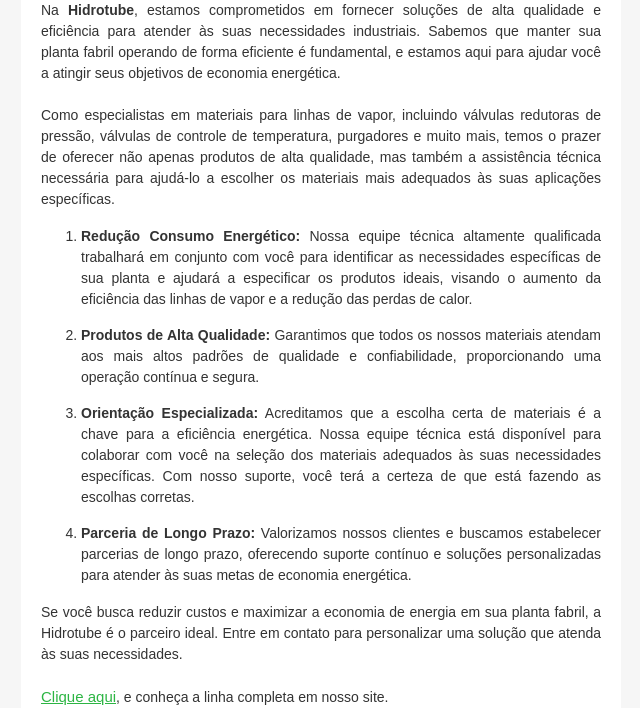
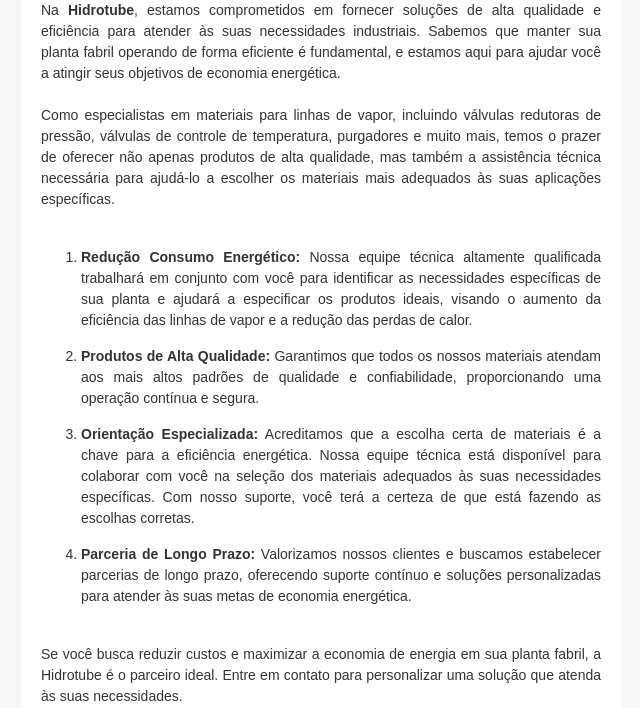
Before and after one commit to caiquevendemiatti/email_sender, a Django app: template templates/linha_vapor.html in a window 1280 px wide. Shown: the part 241-949 px from the top of the page, without its empty margins (319-959 px from the left). Run offline with Django 4.2, Linux system fonts and the light colour scheme; the template is opened without the code that fills it, so the values that code supplies are empty.

Commit message:
Adjusts on e-mail Linha Vapor

```diff
--- a/templates/linha_vapor.html
+++ b/templates/linha_vapor.html
@@ -122,15 +122,18 @@ td .es-button-border-1677094505774:hover {
                       <td align="left" style="padding:0;Margin:0">
                           <p style="Margin:0;-webkit-text-size-adjust:none;-ms-text-size-adjust:none;mso-line-height-rule:exactly;font-family:arial, 'helvetica neue', helvetica, sans-serif;line-height:21px;color:#333333;font-size:14px"><br></p><p style="Margin:0;-webkit-text-size-adjust:none;-ms-text-size-adjust:none;mso-line-height-rule:exactly;font-family:arial, 'helvetica neue', helvetica, sans-serif;line-height:21px;color:#333333;font-size:14px;text-align:justify">Na <strong>Hidrotube</strong>, estamos comprometidos em fornecer soluções de alta qualidade e eficiência para atender às suas necessidades industriais. Sabemos que manter sua planta fabril operando de forma eficiente é fundamental, e estamos aqui para ajudar você a atingir seus objetivos de economia energética.</p>
                           <p style="Margin:0;-webkit-text-size-adjust:none;-ms-text-size-adjust:none;mso-line-height-rule:exactly;font-family:arial, 'helvetica neue', helvetica, sans-serif;line-height:21px;color:#333333;font-size:14px;text-align:justify"><br></p><p style="Margin:0;-webkit-text-size-adjust:none;-ms-text-size-adjust:none;mso-line-height-rule:exactly;font-family:arial, 'helvetica neue', helvetica, sans-serif;line-height:21px;color:#333333;font-size:14px;text-align:justify">Como especialistas em materiais para linhas de vapor, incluindo válvulas redutoras de pressão, válvulas de controle de temperatura, purgadores e muito mais, temos o prazer de oferecer não apenas produtos de alta qualidade, mas também a assistência técnica necessária para ajudá-lo a escolher os materiais mais adequados às suas aplicações específicas.</p>
-                       <ol>
+                          <p style="Margin:0;-webkit-text-size-adjust:none;-ms-text-size-adjust:none;mso-line-height-rule:exactly;font-family:arial, 'helvetica neue', helvetica, sans-serif;line-height:21px;color:#333333;font-size:14px;text-align:justify"><br></p>
+                          <ol>
                         <li style="-webkit-text-size-adjust:none;-ms-text-size-adjust:none;mso-line-height-rule:exactly;font-family:arial, 'helvetica neue', helvetica, sans-serif;line-height:21px;Margin-bottom:15px;margin-left:0;color:#333333;font-size:14px;text-align:justify"><p style="Margin:0;-webkit-text-size-adjust:none;-ms-text-size-adjust:none;mso-line-height-rule:exactly;font-family:arial, 'helvetica neue', helvetica, sans-serif;line-height:21px;color:#333333;font-size:14px"><strong>Redução Consumo Energético:</strong> Nossa equipe técnica altamente qualificada trabalhará em conjunto com você para identificar as necessidades específicas de sua planta e ajudará a especificar os produtos ideais, visando o aumento da eficiência das linhas de vapor e a redução das perdas de calor.</p></li>
                         <li style="-webkit-text-size-adjust:none;-ms-text-size-adjust:none;mso-line-height-rule:exactly;font-family:arial, 'helvetica neue', helvetica, sans-serif;line-height:21px;Margin-bottom:15px;margin-left:0;color:#333333;font-size:14px;text-align:justify"><p style="Margin:0;-webkit-text-size-adjust:none;-ms-text-size-adjust:none;mso-line-height-rule:exactly;font-family:arial, 'helvetica neue', helvetica, sans-serif;line-height:21px;color:#333333;font-size:14px"><strong>Produtos de Alta Qualidade:</strong> Garantimos que todos os nossos materiais atendam aos mais altos padrões de qualidade e confiabilidade, proporcionando uma operação contínua e segura.</p></li>
                         <li style="-webkit-text-size-adjust:none;-ms-text-size-adjust:none;mso-line-height-rule:exactly;font-family:arial, 'helvetica neue', helvetica, sans-serif;line-height:21px;Margin-bottom:15px;margin-left:0;color:#333333;font-size:14px;text-align:justify"><p style="Margin:0;-webkit-text-size-adjust:none;-ms-text-size-adjust:none;mso-line-height-rule:exactly;font-family:arial, 'helvetica neue', helvetica, sans-serif;line-height:21px;color:#333333;font-size:14px"><strong>Orientação Especializada:</strong> Acreditamos que a escolha certa de materiais é a chave para a eficiência energética. Nossa equipe técnica está disponível para colaborar com você na seleção dos materiais adequados às suas necessidades específicas. Com nosso suporte, você terá a certeza de que está fazendo as escolhas corretas.</p></li>
                         <li style="-webkit-text-size-adjust:none;-ms-text-size-adjust:none;mso-line-height-rule:exactly;font-family:arial, 'helvetica neue', helvetica, sans-serif;line-height:21px;Margin-bottom:15px;margin-left:0;color:#333333;font-size:14px;text-align:justify"><p style="Margin:0;-webkit-text-size-adjust:none;-ms-text-size-adjust:none;mso-line-height-rule:exactly;font-family:arial, 'helvetica neue', helvetica, sans-serif;line-height:21px;color:#333333;font-size:14px"><strong>Parceria de Longo Prazo:</strong> Valorizamos nossos clientes e buscamos estabelecer parcerias de longo prazo, oferecendo suporte contínuo e soluções personalizadas para atender às suas metas de economia energética.</p></li>
                        </ol>
+                          <p style="Margin:0;-webkit-text-size-adjust:none;-ms-text-size-adjust:none;mso-line-height-rule:exactly;font-family:arial, 'helvetica neue', helvetica, sans-serif;line-height:21px;color:#333333;font-size:14px;text-align:justify"><br></p>
                           <p style="Margin:0;-webkit-text-size-adjust:none;-ms-text-size-adjust:none;mso-line-height-rule:exactly;font-family:arial, 'helvetica neue', helvetica, sans-serif;line-height:21px;color:#333333;font-size:14px;text-align:justify">Se você busca reduzir custos e maximizar a economia de energia em sua planta fabril, a Hidrotube é o parceiro ideal. Entre em contato para personalizar uma solução que atenda às suas necessidades.</p>
                           <p style="Margin:0;-webkit-text-size-adjust:none;-ms-text-size-adjust:none;mso-line-height-rule:exactly;font-family:arial, 'helvetica neue', helvetica, sans-serif;line-height:21px;color:#333333;font-size:14px;text-align:justify"><br></p>
                           <p style="Margin:0;-webkit-text-size-adjust:none;-ms-text-size-adjust:none;mso-line-height-rule:exactly;font-family:arial, 'helvetica neue', helvetica, sans-serif;line-height:21px;color:#333333;font-size:14px;text-align:justify"><a target="_blank" href="https://hidrotube.com.br/acessorios-para-vapor-e-ar-comprimido/" style="-webkit-text-size-adjust:none;-ms-text-size-adjust:none;mso-line-height-rule:exactly;text-decoration:underline;color:#2CB543;font-size:15px">Clique aqui</a>, e conheça a linha completa em nosso site.</p>
+                          <p style="Margin:0;-webkit-text-size-adjust:none;-ms-text-size-adjust:none;mso-line-height-rule:exactly;font-family:arial, 'helvetica neue', helvetica, sans-serif;line-height:21px;color:#333333;font-size:14px;text-align:justify"><br></p>
                           <p style="Margin:0;-webkit-text-size-adjust:none;-ms-text-size-adjust:none;mso-line-height-rule:exactly;font-family:arial, 'helvetica neue', helvetica, sans-serif;line-height:21px;color:#333333;font-size:14px;text-align:justify"></p>
                           <p style="Margin:0;-webkit-text-size-adjust:none;-ms-text-size-adjust:none;mso-line-height-rule:exactly;font-family:arial, 'helvetica neue', helvetica, sans-serif;line-height:21px;color:#333333;font-size:14px;text-align:justify"><br></p>
                       </td>
```
